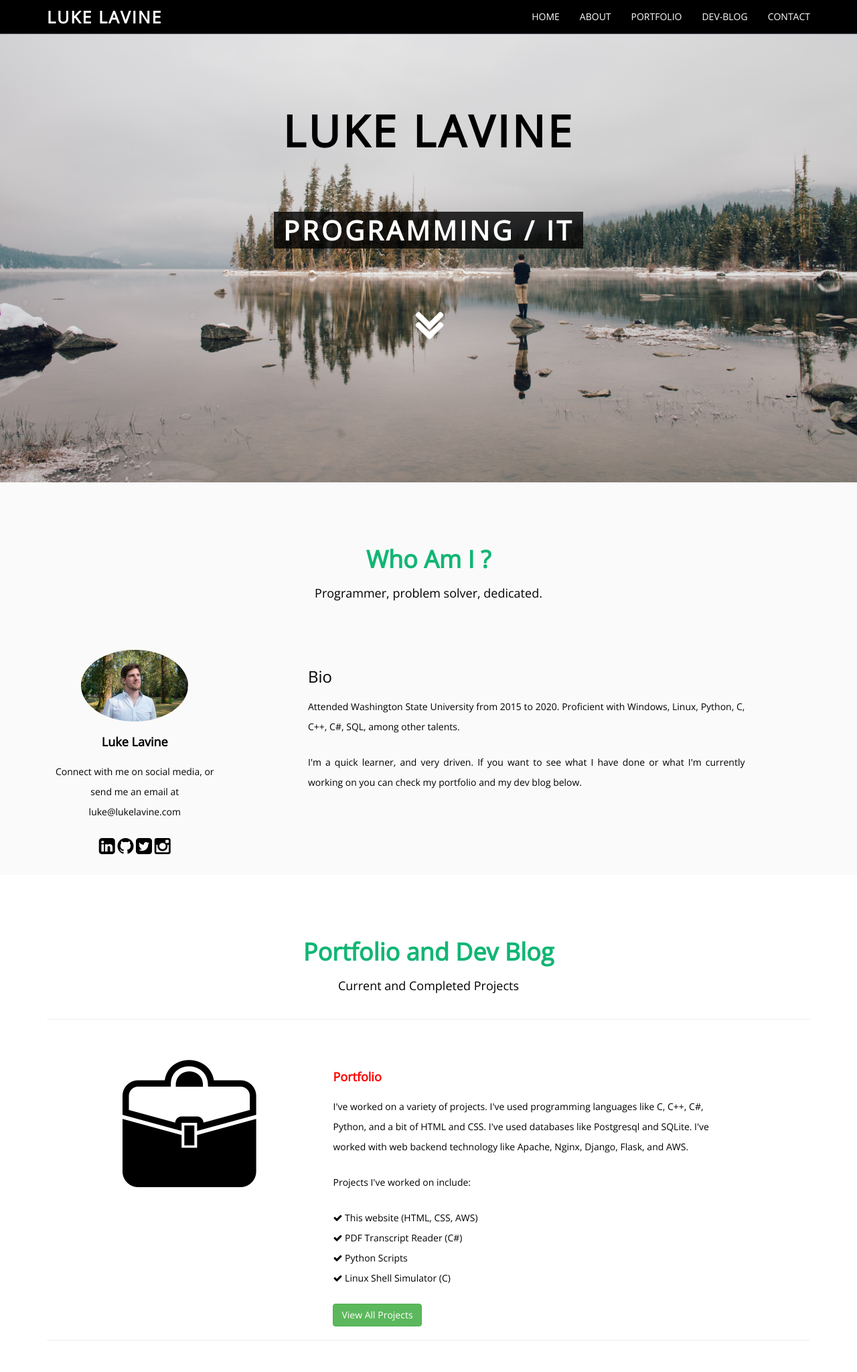
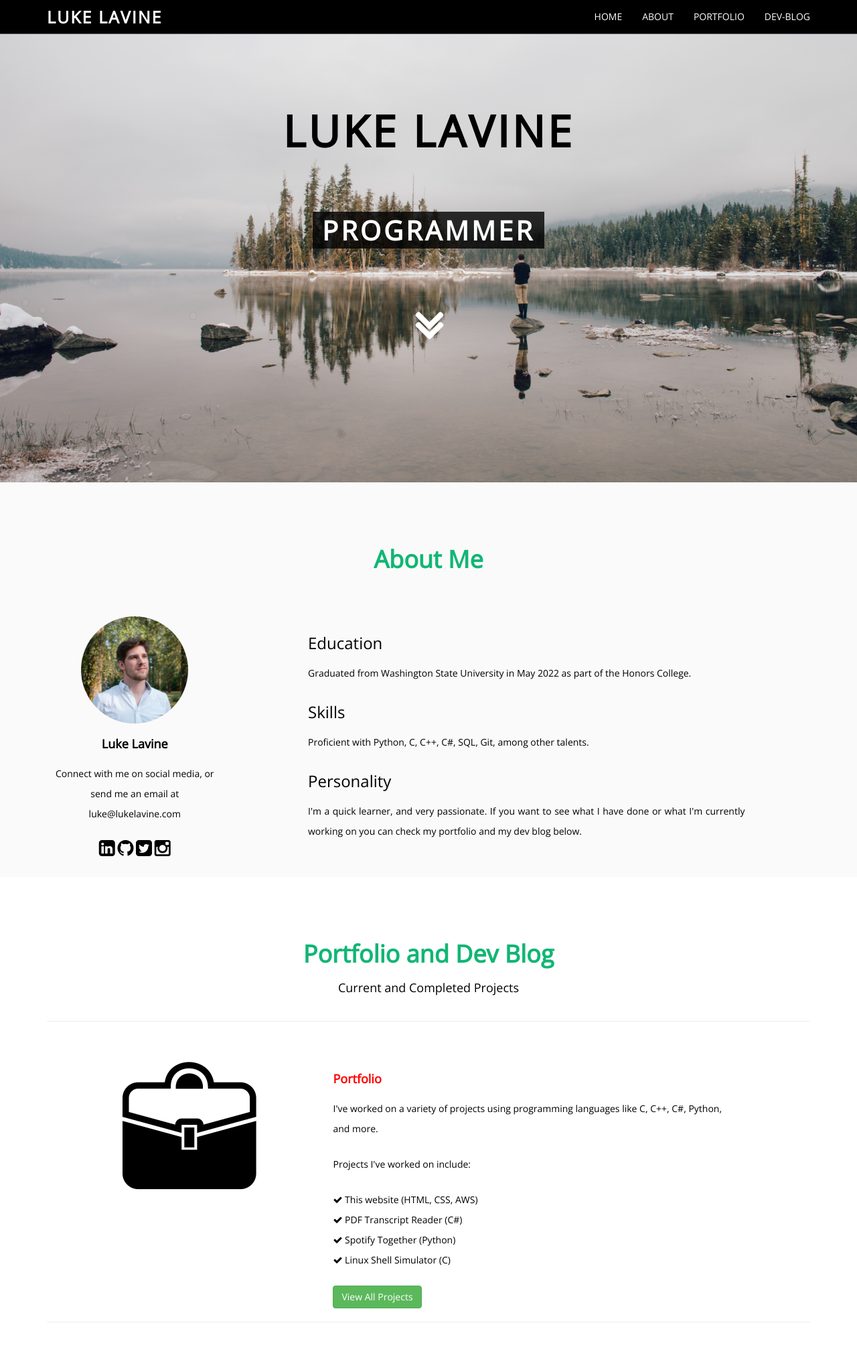
Before and after one commit to lukelavine/django-project, a Django app: page / in a window 1280 px wide. Shown: the top 2048 px of the page at 67% size. Run offline with Django 3.2, Linux system fonts and the light colour scheme; data comes from the database, SQL or seed files in the repository; both versions use the stored data as it was after the commit; some libraries are stand-ins or nearby versions.

Commit message:
updated pfp, changed some words, added spotify together

```diff
--- a/mysite/blog/models.py
+++ b/mysite/blog/models.py
@@ -7,9 +7,3 @@ class Post(models.Model):
 	published = models.DateTimeField('date published')
 	title = models.CharField(max_length = 100)
 	text = models.TextField(blank=True)
-
-'''
-class Comment(modles.Model):
-	name = models.CharField(max_length = 16)
-	text = models.TextField
-'''
--- a/mysite/home/templates/home/base.html
+++ b/mysite/home/templates/home/base.html
@@ -35,7 +35,6 @@
                     <li><a href="{% url 'home' %}#about-section">ABOUT</a></li>
                     <li><a href="{% url 'portfolio' %}">PORTFOLIO</a></li>
                     <li><a href="{% url 'blog:index' %}">DEV-BLOG</a></li>
-                    <li><a href="{% url 'home' %}#contact-section">CONTACT</a></li>
                 </ul>
             </div>
 
--- a/mysite/home/templates/home/index.html
+++ b/mysite/home/templates/home/index.html
@@ -11,7 +11,7 @@
 
                     </h1>
                      <br /> <br /> <br /> <br />
-                    <h2><span>&nbsp;PROGRAMMING / IT&nbsp;</span></h2>
+                    <h2><span>&nbsp;PROGRAMMER&nbsp;</span></h2>
                      <br /> <br /> <br /> <br /> <br />
                   <a href="#about-section">  <i class="fa fa-angle-double-down fa-5x down-icon"></i> </a>
                 </div>
@@ -25,10 +25,7 @@
         <div class="container" >
             <div class="row main-top-margin text-center">
                 <div class="col-md-8 col-md-offset-2 " data-scrollreveal="enter top and move 100px, wait 0.3s">
-                    <h1>Who Am I ?</h1>
-                    <h4>
-                      Programmer, problem solver, dedicated.
-                    </h4>
+                    <h1>About Me</h1>
                 </div>
             </div>
             <div class="row main-low-margin text-center">
@@ -49,13 +46,19 @@
                 </div>
 
                 <div class="col-md-7 col-sm-7 col-md-offset-1  text-justify" data-scrollreveal="enter right and move 100px, wait 0.4s">
-                    <h3> Bio </h3>
+                    <h3> Education </h3>
                     <p>
-                        Attended Washington State University from 2015 to 2020. Proficient with Windows, Linux, Python, C, C++, C#, SQL, among other talents.
+                        Graduated from Washington State University in May 2022 as part of the Honors College.
 
                     </p>
+					<h3> Skills </h3>
+					<p>
+						Proficient with Python, C, C++, C#, SQL, Git, among other talents.
+
+					</p>
+					<h3> Personality </h3>
                     <p>
-                         I'm a quick learner, and very driven. If you want to see what I have done or what I'm currently working on you can check my portfolio and my dev blog below.
+                         I'm a quick learner, and very passionate. If you want to see what I have done or what I'm currently working on you can check my portfolio and my dev blog below.
 
                     </p>
                 </div>
@@ -84,7 +87,7 @@
                 <div class="col-md-8 " data-scrollreveal="enter right and move 100px, wait 0.4s">
                     <h4 >  <strong class="color-red"> Portfolio </strong></h4>
                     <p>
-                        I've worked on a variety of projects. I've used programming languages like C, C++, C#, Python, and a bit of HTML and CSS. I've used databases like Postgresql and SQLite. I've worked with web backend technology like Apache, Nginx, Django, Flask, and AWS.
+                        I've worked on a variety of projects using programming languages like C, C++, C#, Python, and more.
                     </p>
                     <p>
                         Projects I've worked on include:
@@ -92,7 +95,7 @@
                     <p>
                        <i class="fa fa-check"></i> This website (HTML, CSS, AWS)<br />
                        <i class="fa fa-check"></i> PDF Transcript Reader (C#)<br />
-                       <i class="fa fa-check"></i> Python Scripts<br />
+                       <i class="fa fa-check"></i> Spotify Together (Python)<br />
 					   <i class="fa fa-check"></i> Linux Shell Simulator (C)<br />
                     </p>
 		    <a href="{% url 'portfolio' %}" class="btn btn-success" >View All Projects</a>
--- a/mysite/mysite/settings.py
+++ b/mysite/mysite/settings.py
@@ -130,6 +130,8 @@ STATIC_URL = '/static/'
 
 STATIC_ROOT = os.path.join(BASE_DIR, "static/")
 
+DEFAULT_AUTO_FIELD='django.db.models.AutoField'
+
 #STATICFILES_DIRS = [
 #    os.path.join(BASE_DIR, "assets")
 #]
```
Also changed, not shown: mysite/portfolio/templates/portfolio.html (+5 -2 lines), mysite/db.sqlite3, mysite/home/static/assets/img/header.jpg (deleted), mysite/home/static/assets/img/header1.jpg (deleted), mysite/home/static/assets/img/header2.jpg (deleted), mysite/home/static/assets/img/product/prd1.png (deleted), mysite/home/static/assets/img/team/pfp.jpg, mysite/home/static/assets/img/team/pfp2.jpg (deleted), mysite/static/assets/img/header.jpg (deleted), mysite/static/assets/img/header1.jpg (deleted), mysite/static/assets/img/header2.jpg (deleted), mysite/static/assets/img/product/prd1.png (deleted), mysite/static/assets/img/team/pfp.jpg, mysite/static/assets/img/team/pfp2.jpg (deleted).
